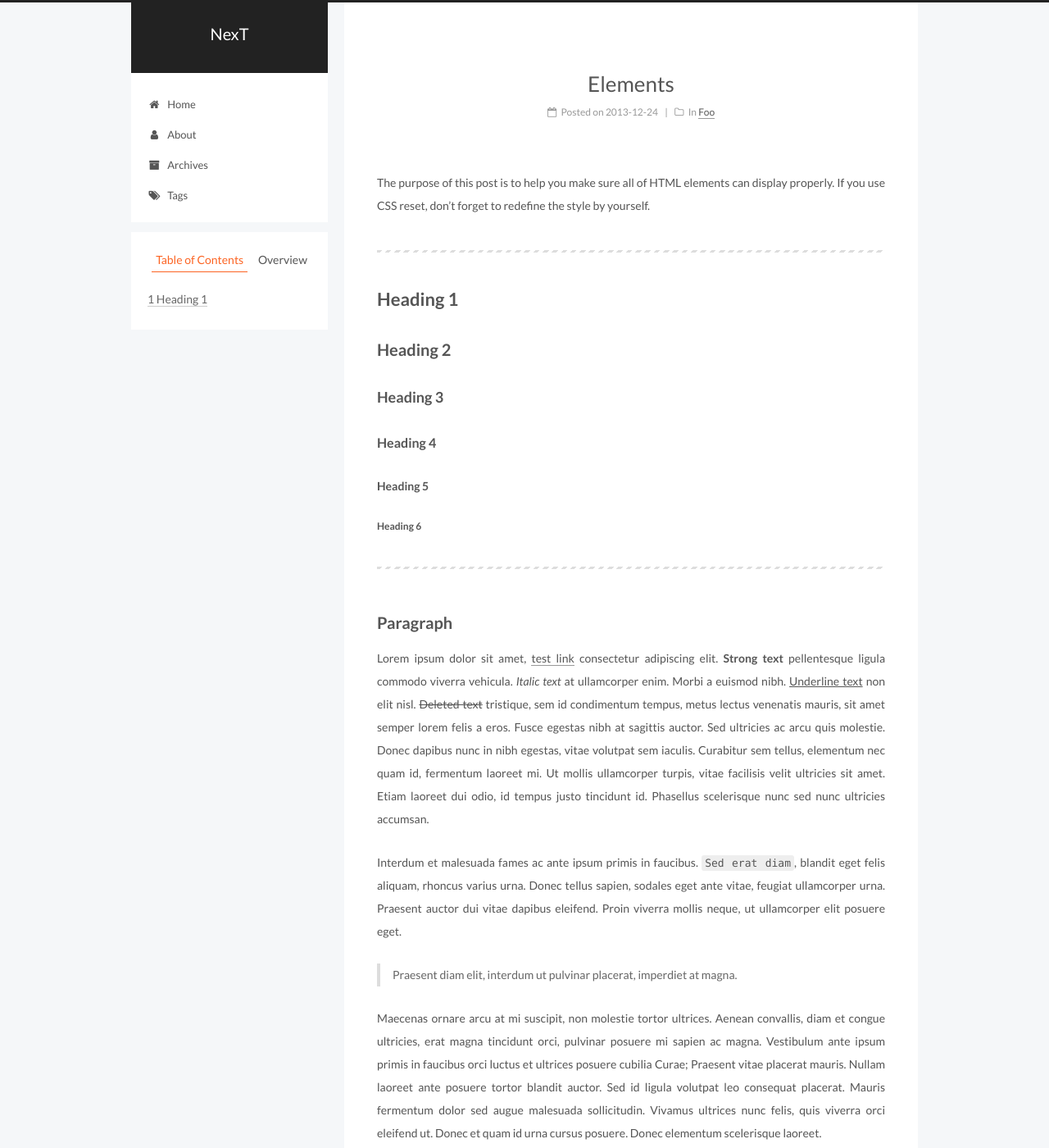
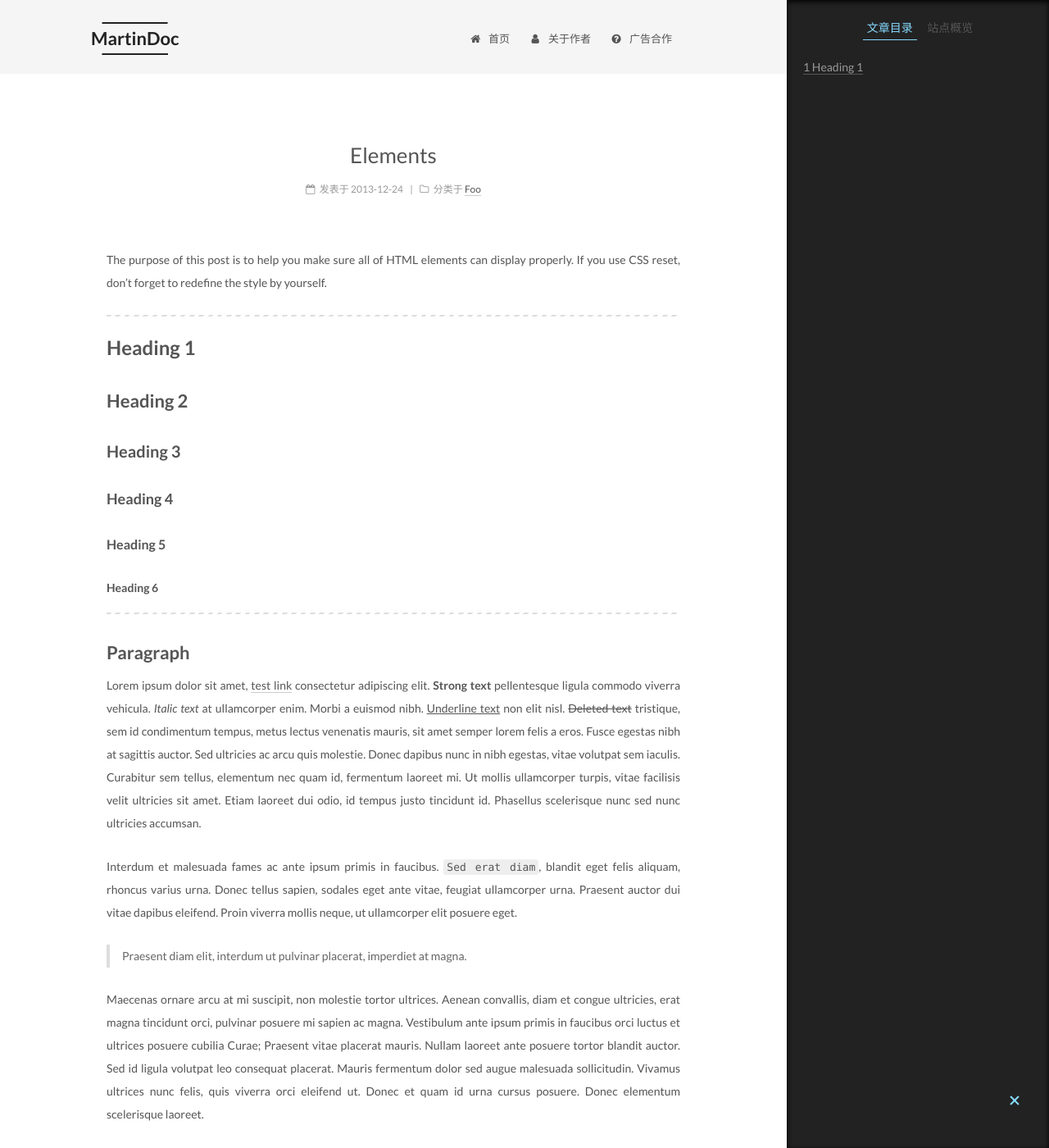
Before and after one commit to huaPeiLiang/huapeiliang.github.io, a Jekyll site: the page built from _posts/2013-12-24-elements.md, in a window 1280 px wide and 1400 px high. Shown: the whole window at 82% size. Built offline with Jekyll 4.4.1, drawn with Linux system fonts in a browser that asks for light colours; some of the changed text lies outside the part shown.

Commit message:
初始化项目

```diff
--- a/_config.yml
+++ b/_config.yml
@@ -4,12 +4,12 @@
 # ---------------------------------------------------------------
 
 # Site
-title: NexT
+title: MartinDoc
 subtitle:
 description:
-author: John Doe
+author: Martin Hua
 # Support language: de, en, fr-FR, id, ja, ko, pt-BR, pt, ru, zh-Hans, zh-hk, zh-tw
-language: en
+language: zh-Hans
 date_format: '%Y-%m-%d'
 
 # URL
@@ -120,8 +120,9 @@ menu:
   home: /
   #categories: /categories/
   about: /about/
-  archives: /archives/
-  tags: /tags/
+  cooperation: /cooperation/
+#  archives: /archives/
+#  tags: /tags/
   #sitemap: /sitemap.xml
   #commonweal: /404.html
 
@@ -152,8 +153,8 @@ menu_icons:
 
 # Schemes
 #scheme: Muse
-#scheme: Mist
-scheme: Pisces
+scheme: Mist
+#scheme: Pisces
 
 
 # ---------------------------------------------------------------
--- a/_data/languages/zh-Hans.yml
+++ b/_data/languages/zh-Hans.yml
@@ -15,7 +15,8 @@ menu:
   archives: 归档
   categories: 分类
   tags: 标签
-  about: 关于
+  about: 关于作者
+  cooperation: 广告合作
   search: 搜索
   schedule: 日程表
   sitemap: 站点地图
```
Also changed, not shown: cooperation/index.md (added, +10 -0 lines).
